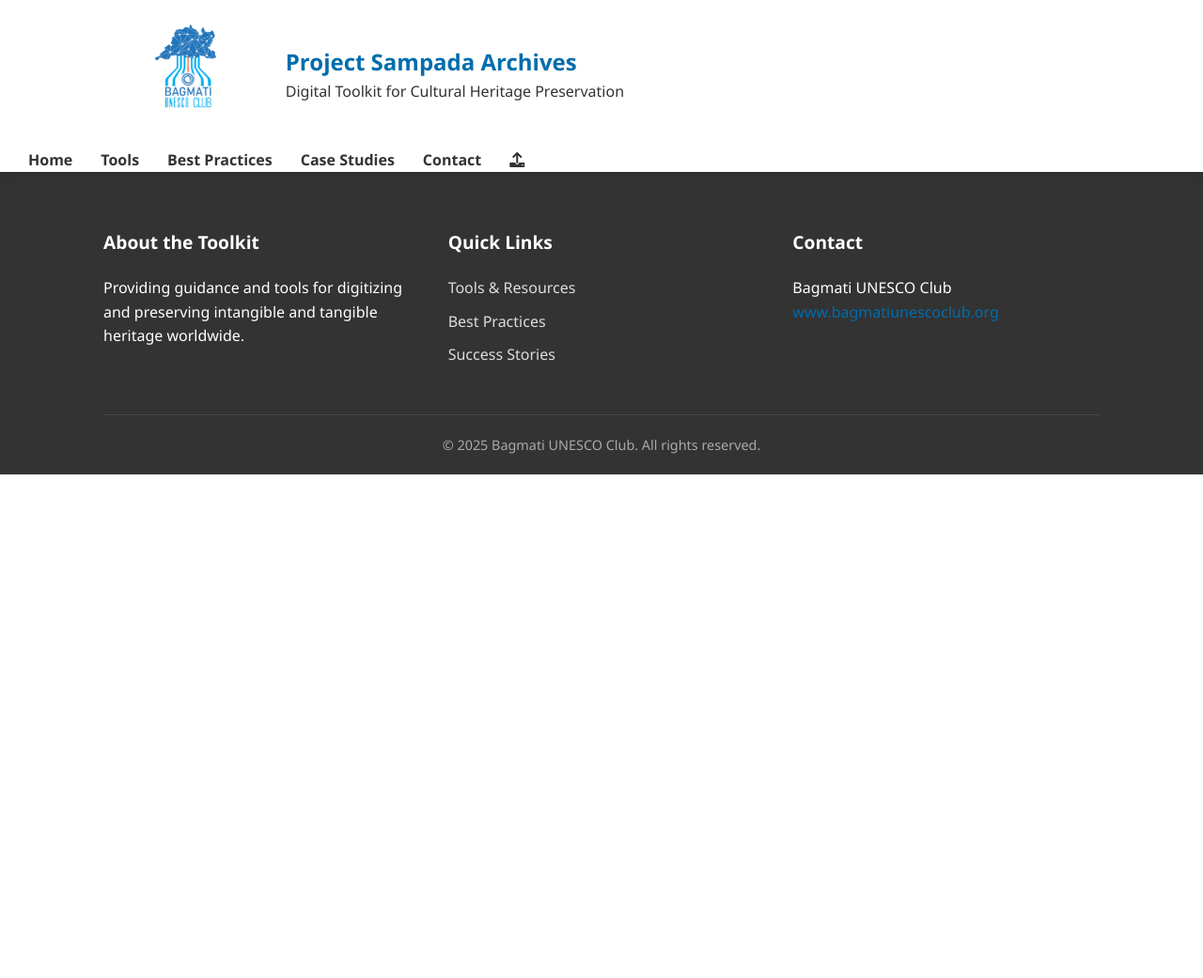
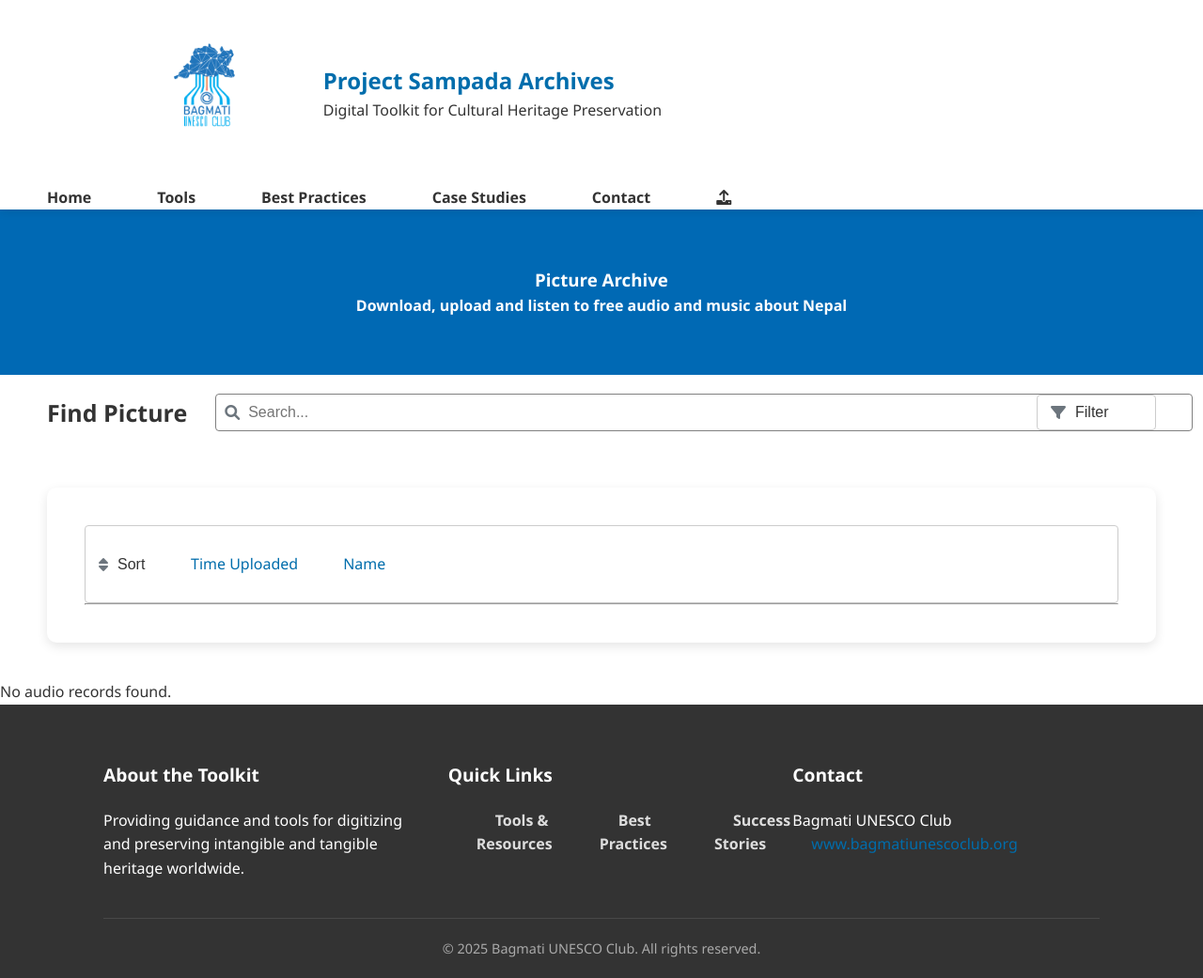
Before and after one commit to Average-Programmer123/Project-Sampada-Archives-prototype-, a Flask app: page /photo_kit in a window 1280 px wide. Shown: the whole page at 94% size. Before the commit the page ends 505 px from the top, so only its background shows below. Run offline with Flask 3, Linux system fonts and the light colour scheme.

Commit message:
Update pic.html

```diff
--- a/templates/pic.html
+++ b/templates/pic.html
@@ -1,6 +1,83 @@
-{% extends "base.html" %}
-
-{% block title %}Tools & Resources{% endblock %}
+<!DOCTYPE html>
+<html lang="en">
+<head>
+  <meta charset="UTF-8" />
+  <meta name="viewport" content="width=device-width, initial-scale=1.0"/>
+    <title>{% block title %}Audio Records Toolkit{% endblock %}</title>
+  <link href="https://cdnjs.cloudflare.com/ajax/libs/font-awesome/6.5.0/css/all.min.css" rel="stylesheet" />
+   <link rel="stylesheet" href="{{ url_for('static', filename='css/aud.css') }}">
+</head>
+<body>
+  <nav>
+    {% extends "base.html" %}
 
 {% block content %}
+  <div class="section-white">
+    <section>
+      <h1>Picture Archive</h1>
+      <h4>Download, upload and listen to free audio and music about Nepal</h4>
+    </section>
+  </div>
+  <div class="audio-tools">
+    <div class="audio-tools-header">
+      <p>Find Picture</p>
+      <div class="search-box1">
+        <i class="fas fa-search"></i>
+        <input type="text" id = "searchInput" placeholder="Search..." />
+      </div>
+      <div class="filter-container">
+        <i class="fas fa-filter"></i>
+        <select id="filter" onchange="fil()">
+            <option value="filter">Filter</option>
+          <option value="painting">Painting</option>
+          <option value="photo">Photo</option>
+          <option value="document">Document</option>
+        </select>
+      </div>
+    </div>
+  </div>
+  <div class="section-white1">
+    <div class="sort-container">
+        <i class="fa-solid fa-sort"></i>
+        <select id="sort">
+          <option value="">Sort</option>
+          <option value="acc">Ascending</option>
+          <option value="desc">Descending</option>
+        </select>
+        <a href="">Time Uploaded</a> <a href="">Name</a>
+      </div>
+    <hr>
+    <div id="list" class="list-container">
+
+</div>
+          </div>
+        <p>No audio records found.</p>
+    </div>
+  </div>
+  {%block script%}
+<script>
+document.addEventListener("DOMContentLoaded", function () {
+    const toolCards = document.querySelectorAll('.list');
+    const searchInput = document.getElementById('searchInput');
+
+    searchInput.addEventListener('input', function () {
+        const searchTerm = this.value.toLowerCase();
+
+        toolCards.forEach(card => {
+            const title = card.querySelector('h3').textContent.toLowerCase();
+            const description = card.querySelector('p').textContent.toLowerCase();
+
+            if (title.includes(searchTerm) || description.includes(searchTerm)) {
+                card.style.display = 'inline-block';
+            } else {
+                card.style.display = 'none';
+            }
+        });
+    });
+});
+</script>
+
 {%endblock%}
+{%endblock%}
+</body>
+</html>
```
